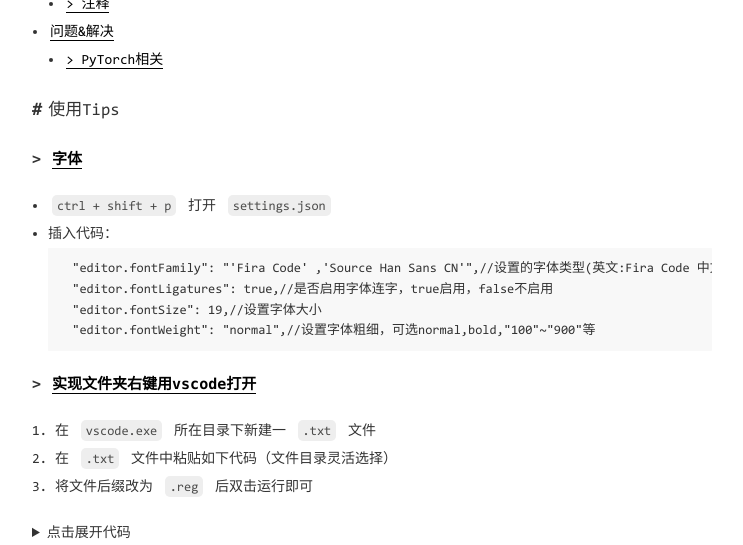
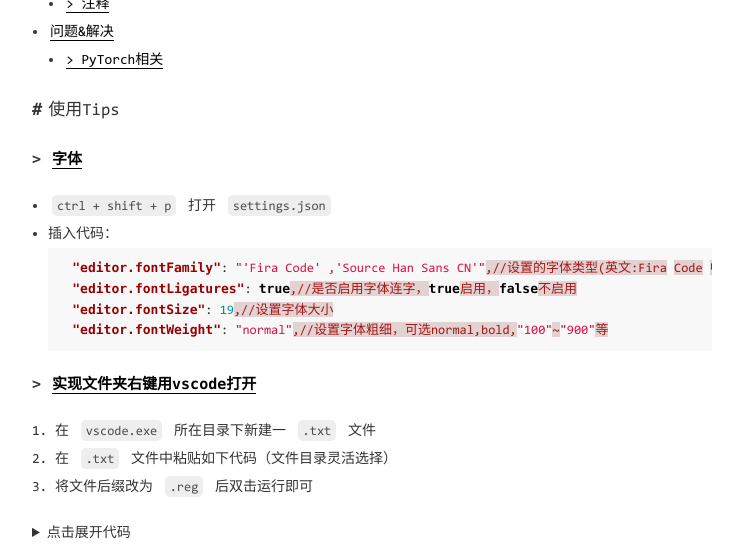
Before and after one commit to vegetarianfish/vegetarianfish.github.io, a Jekyll site: the page built from _posts/2021-01-09-VSCode 使用 Tips.md, in a window 1280 px wide and 1400 px high, scrolled down 430 px, cut to the strip 0-545 px from the top of the window. Shown: the whole strip, without its empty margins (268-1011 px from the left). Built offline with Jekyll 4.4.1, drawn with Linux system fonts in a browser that asks for light colours; comment, search, counter and statistics services are not loaded; some of the changed text lies outside the part shown.

Commit message:
Update 2021-01-09-VSCode 使用 Tips.md

````diff
--- a/_posts/2021-01-09-VSCode 使用 Tips.md
+++ b/_posts/2021-01-09-VSCode 使用 Tips.md
@@ -14,7 +14,7 @@ categories: [Tips, vscode]
 #### > [字体](https://zhuanlan.zhihu.com/p/65362086)
 - ``ctrl + shift + p`` 打开 ``settings.json``
 - 插入代码：
-```
+```json
     "editor.fontFamily": "'Fira Code' ,'Source Han Sans CN'",//设置的字体类型(英文:Fira Code 中文:思源黑体)
     "editor.fontLigatures": true,//是否启用字体连字，true启用，false不启用
     "editor.fontSize": 19,//设置字体大小
@@ -102,7 +102,7 @@ D:\\Microsoft VS Code\\Code.exe,0"
 [>> pylint 报错 Module torch has no xxx member](https://my.oschina.net/u/4176637/blog/4739698)
 - ``Ctrl+Shift+P`` 打开vscode的命令面板，输入``settings.json`` 并打开第一项
 - 在 ``settings.json`` 中插入以下代码
-```
+```json
 "python.linting.pylintArgs": [
         "--errors-only",
         "--generated-members=numpy.*, torch.*, cv2.*, cv.*"
@@ -113,7 +113,7 @@ D:\\Microsoft VS Code\\Code.exe,0"
 [>> pylint 报错 torch.tensor is not callable](https://www.pythonf.cn/read/155950)
 - ``Ctrl+Shift+P``打开vscode的命令面板，输入``settings.json``并打开第一项
 - 在``settings.json``中的``"python.linting.pylintArgs"``大括号里面插入以下代码
-```
+```json
 "--disable-msg=not-callable"
 ```
 - 保存
````
